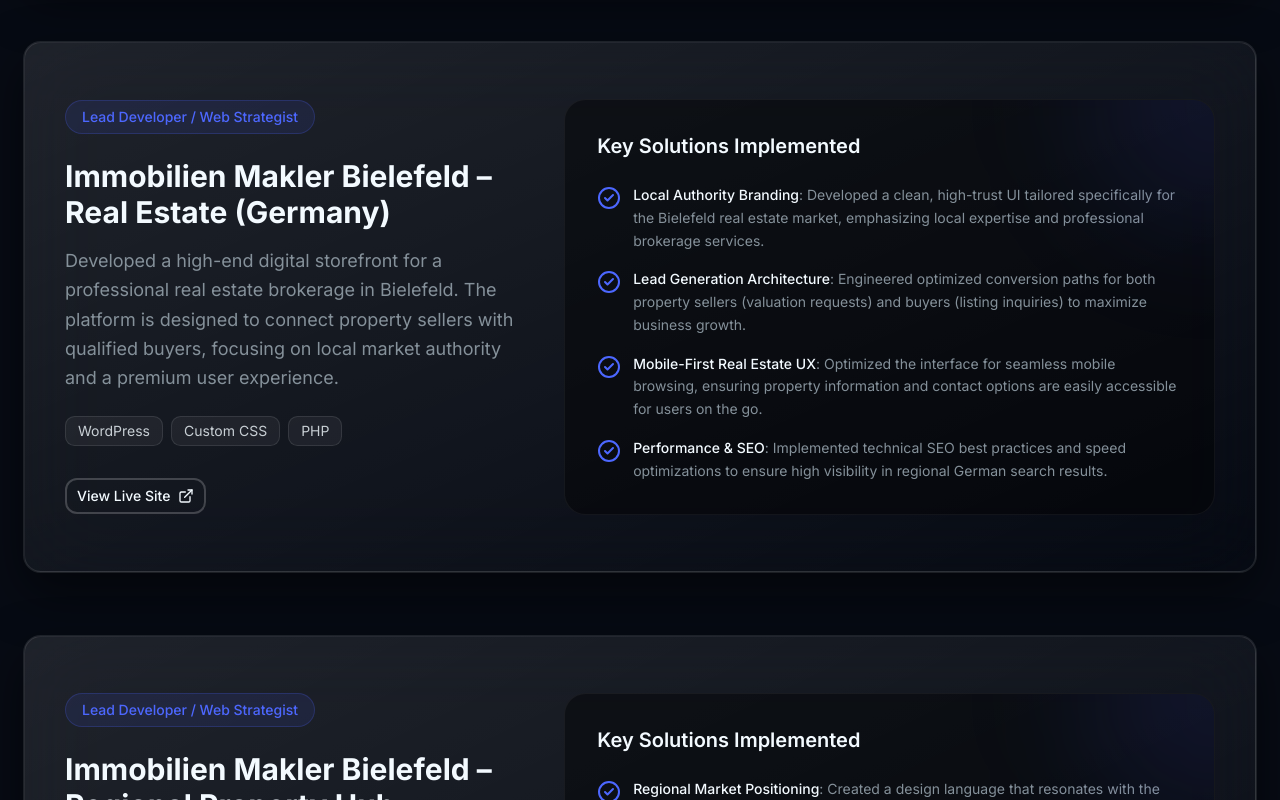
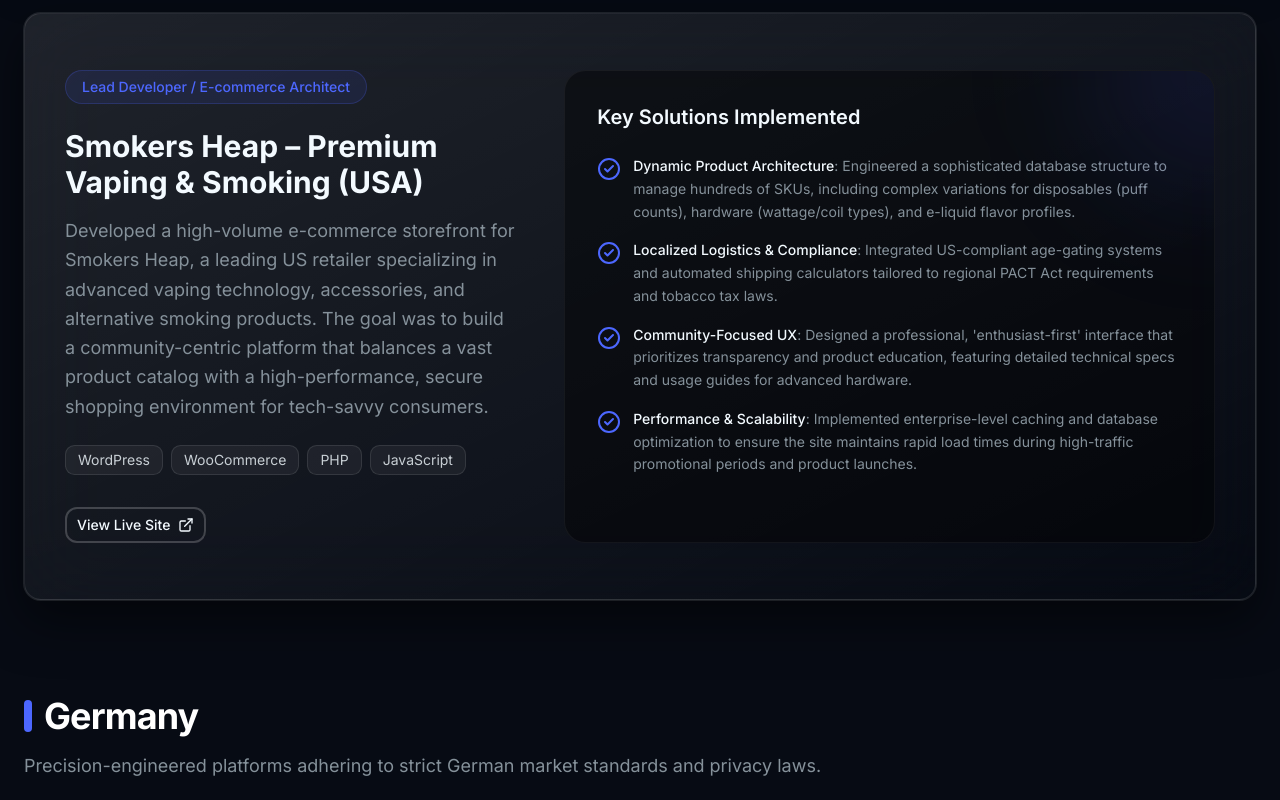
Before and after one commit to hammadarshad778/maxsolutionz-frontend, a Next.js app: page /projects in a window 1280 px wide. Shown: the part 5400-6200 px from the top of the page. Built offline with nearby package versions, Linux system fonts and the light colour scheme.

Commit message:
Group projects by country on Projects page

```diff
--- a/src/app/projects/page.tsx
+++ b/src/app/projects/page.tsx
@@ -8,6 +8,29 @@
 import { ExternalLink, CheckCircle2 } from "lucide-react";
 
 export default function ProjectsPage() {
+  const groupedProjects = [
+    {
+      country: "United States (USA)",
+      items: projects.filter(p => p.title.includes("USA")),
+      description: "Driving growth and compliance in the highly competitive American e-commerce sector."
+    },
+    {
+      country: "Germany",
+      items: projects.filter(p => p.title.includes("Germany")),
+      description: "Precision-engineered platforms adhering to strict German market standards and privacy laws."
+    },
+    {
+      country: "Pakistan",
+      items: projects.filter(p => p.title.includes("Pakistan")),
+      description: "High-performance retail solutions optimized for local logistics and mobile connectivity."
+    },
+    {
+      country: "Ukraine & Europe",
+      items: projects.filter(p => p.title.includes("Ukraine") || p.title.includes("Europe")),
+      description: "Scalable enterprise solutions built for international audiences and diverse industries."
+    }
+  ];
+
   return (
     <div className="flex flex-col min-h-screen pt-24 pb-16">
       {/* Header Section */}
@@ -31,8 +54,19 @@
 
       {/* Projects List */}
       <section className="container mx-auto px-4 md:px-6">
+        <div className="flex flex-col gap-24">
+          {groupedProjects.map((group, groupIndex) => (
+            <div key={groupIndex} className="flex flex-col gap-12">
+              <div className="flex flex-col gap-4 border-b border-white/10 pb-6">
+                <h2 className="text-3xl md:text-4xl font-bold tracking-tight text-white flex items-center gap-3">
+                  <div className="w-2 h-8 bg-primary rounded-full"></div>
+                  {group.country}
+                </h2>
+                <p className="text-muted-foreground text-lg">{group.description}</p>
+              </div>
+
               <div className="flex flex-col gap-16 perspective-1000">
-          {projects.map((project, index) => (
+                {group.items.map((project, index) => (
                   <motion.div
                     key={index}
                     initial={{ opacity: 0, y: 80, rotateX: 15, scale: 0.95 }}
@@ -49,7 +83,7 @@
                             <div className="inline-block px-4 py-1.5 rounded-full bg-primary/10 border border-primary/20 text-primary text-sm font-medium w-fit mb-6">
                               {project.role}
                             </div>
-                      <h2 className="text-3xl font-bold mb-4">{project.title}</h2>
+                            <h3 className="text-3xl font-bold mb-4">{project.title}</h3>
                             <p className="text-muted-foreground text-lg mb-6 leading-relaxed">
                               {project.description}
                             </p>
@@ -72,9 +106,9 @@
 
                           <div className="md:col-span-12 lg:col-span-7 bg-black/40 rounded-2xl p-6 md:p-8 border border-white/5 group-hover:bg-black/30 transition-colors duration-500 relative overflow-hidden">
                             <div className="absolute top-0 right-0 w-64 h-64 bg-primary/10 rounded-full blur-3xl -translate-y-1/2 translate-x-1/2 group-hover:bg-primary/20 transition-colors duration-500" />
-                      <h3 className="text-xl font-semibold mb-6 flex items-center gap-2 relative z-10">
+                            <h4 className="text-xl font-semibold mb-6 flex items-center gap-2 relative z-10">
                               Key Solutions Implemented
-                      </h3>
+                            </h4>
                             <ul className="space-y-4">
                               {project.keySolutions.map((solution, i) => {
                                 const [boldPart, ...rest] = solution.split(':');
@@ -104,6 +138,9 @@
                   </motion.div>
                 ))}
               </div>
+            </div>
+          ))}
+        </div>
       </section>
 
       {/* Call to Action */}
```
Lines whose indentation alone changed are shown as unchanged.
